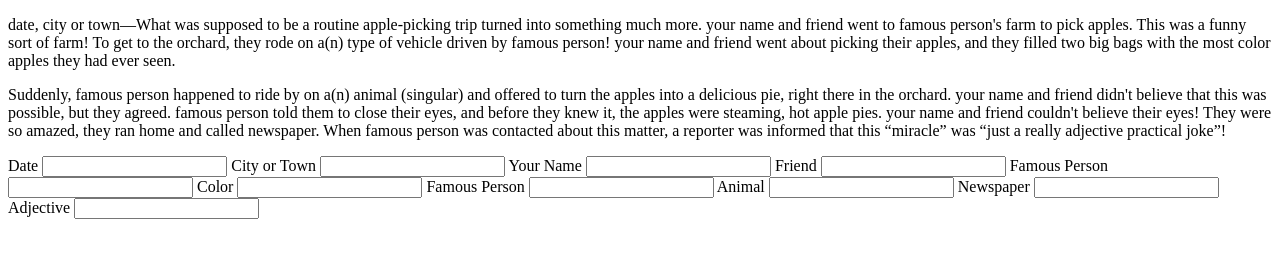
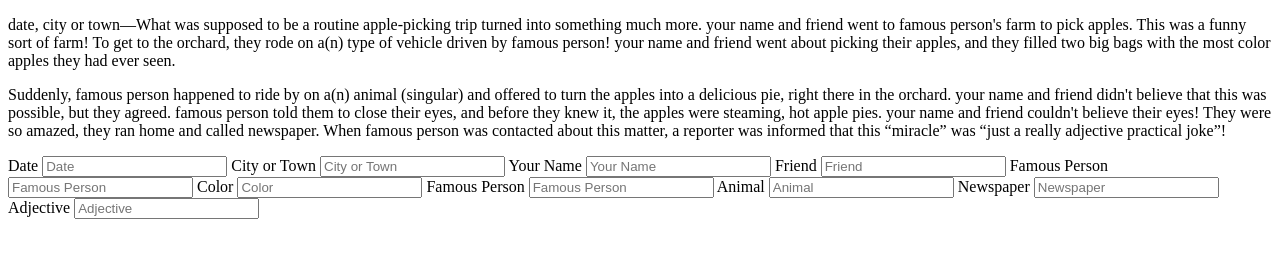
Before and after one commit to davidreke/weekOneDayTwoHWMadLibsExample, a plain HTML site: page index.html in a window 1280 px wide. Drawn offline with Linux system fonts and the light colour scheme.

Commit message:
added placeholders

```diff
--- a/index.html
+++ b/index.html
@@ -19,25 +19,25 @@
 
     <form action="">
         <label for="">Date</label>
-        <input type="text">
+        <input type="text" placeholder="Date">
         <label for="">City or Town</label>
-        <input type="text">
+        <input type="text" placeholder="City or Town">
         <label for="">Your Name</label>
-        <input type="text">
+        <input type="text" placeholder="Your Name">
         <label for="">Friend</label>
-        <input type="text">
+        <input type="text" placeholder="Friend">
         <label for="">Famous Person</label>
-        <input type="text">
+        <input type="text" placeholder="Famous Person">
         <label for="">Color</label>
-        <input type="text">
+        <input type="text" placeholder="Color">
         <label for="">Famous Person</label>
-        <input type="text">
+        <input type="text" placeholder="Famous Person">
         <label for="">Animal</label>
-        <input type="text">
+        <input type="text" placeholder="Animal">
         <label for="">Newspaper</label>
-        <input type="text">
+        <input type="text" placeholder="Newspaper">
         <label for="">Adjective</label>
-        <input type="text">
+        <input type="text" placeholder="Adjective">
     </form>
     <!-- 4. Inside your form place inputs with labels for each fillin the blank portion of your mad-libs project-->
     <!-- example, lets say you want to the player to use a verb that they choose, you would set it up like this: -->
```
